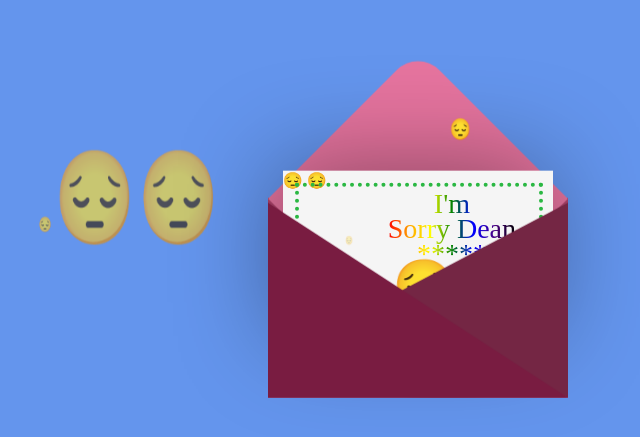
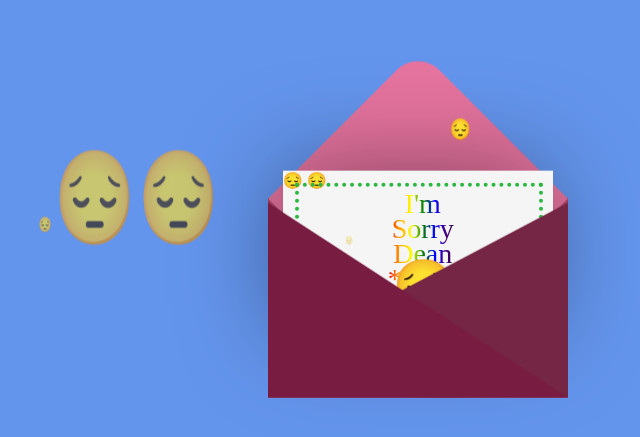
Before and after one commit to Subbalakshmi09/Sorry-Dean, a plain HTML site: page index.html in a window 1280 px wide. Shown: the part 107-544 px from the top of the page, without its empty margins (361-1001 px from the left). Drawn offline with Linux system fonts and the light colour scheme.

Commit message:
Update index.html

```diff
--- a/index.html
+++ b/index.html
@@ -19,7 +19,7 @@
                               </div>
 
                                      <div class="card"> &#128532;
-                                           <div class="text"> I'm <br> Sorry Dean<br> <!--In place of star you guys can write NAME-->***** </div>&#128532;
+                                           <div class="text"> I'm <br> Sorry <br> Dean<br> <!--In place of star you guys can write NAME-->***** </div>&#128532;
                                            <div class="card_emoji" style="font-size: 50px;">&#128532;</div>
                                           </div>
 
```
